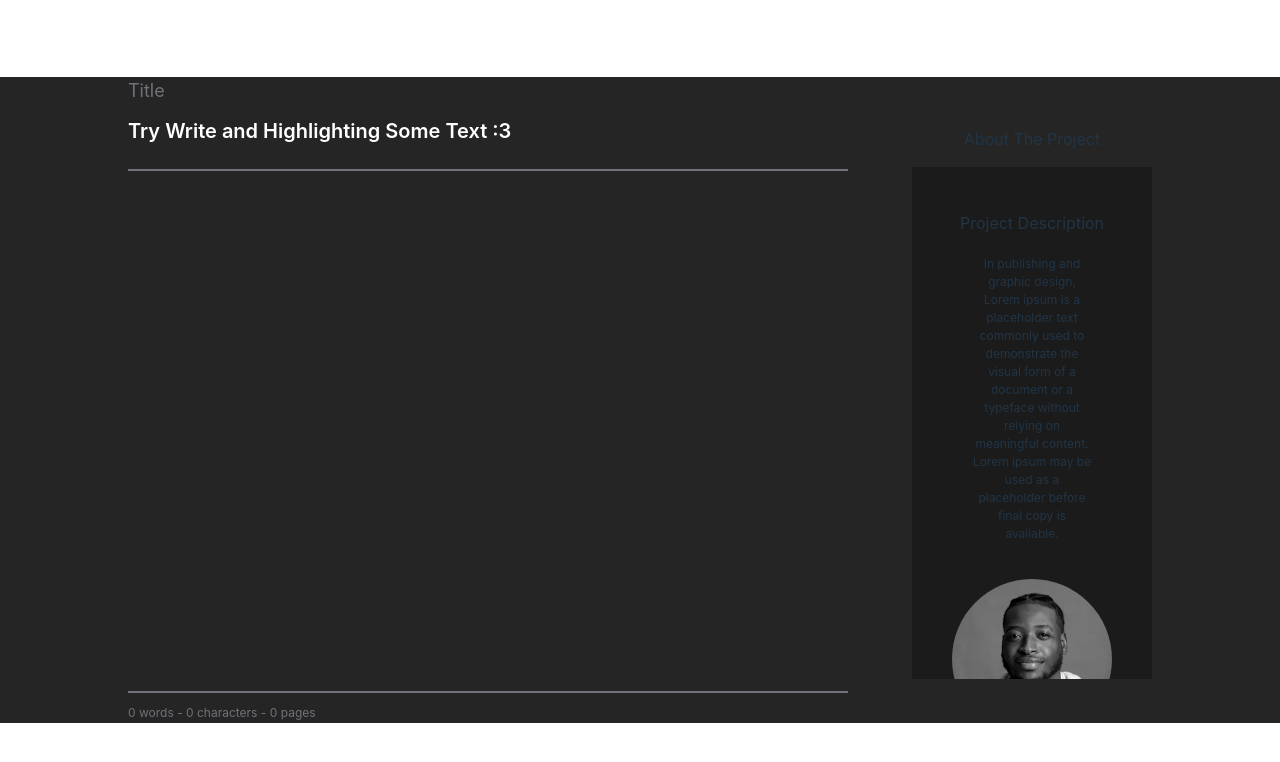
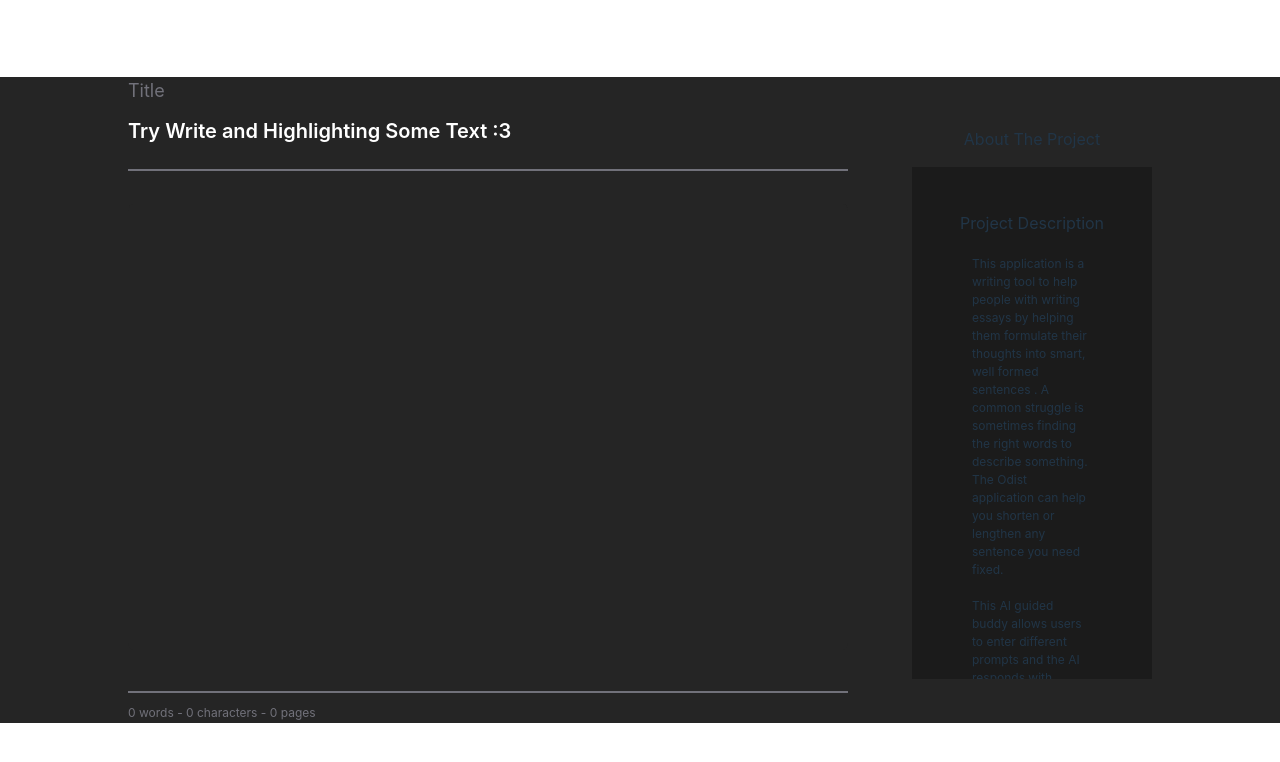
Before and after one commit to Artists-for-Humanity/OdistAI, a React (Vite) app in the folder client/: page / in a window 1280 px wide. Shown: the top 762 px of the page. Built offline with nearby package versions, Linux system fonts and the light colour scheme.

Commit message:
align text left and added project info paragraph

```diff
--- a/client/src/App.tsx
+++ b/client/src/App.tsx
@@ -80,13 +80,14 @@ function App() {
         <div className="flex flex-col justify-center items-center sm:w-full md:w-full lg:w-full xl:w-1/4 h-[80vh] gap-4 mt-1.5">
           <h3 className="text-center">About The Project</h3>
           <div className="flex flex-col h-4/5 items-center w-full overflow-y-auto gap-y-8 text-center p-5 bg-[#1B1B1B]">
-            <div className="pt-6 flex flex-col items-center text-center gap-y-5">
+            <div className="pt-6 flex flex-col items-center text-left gap-y-5">
               <h3>Project Description</h3>
               <p className="text-[12px] px-10 pb-4">
-                In publishing and graphic design, Lorem ipsum is a placeholder
-                text commonly used to demonstrate the visual form of a document
-                or a typeface without relying on meaningful content. Lorem ipsum
-                may be used as a placeholder before final copy is available.
+                This application is a writing tool to help people with writing essays by helping them formulate their thoughts into smart, well formed sentences . A common struggle is sometimes finding the right words to describe something. The Odist application can help you shorten or lengthen any sentence you need fixed.
+
+                <br></br><br></br>This AI guided buddy allows users to enter different prompts and the AI responds with helpful solutions for their essay. Odist uses ChatGPT as the supporting AI model to respond to the given question asked by the user.
+
+                <br></br><br></br>This helpful form of AI can take a user's average essay and turn it into a well written response. This application is still a work in progress, but due to the efforts from the teens and mentors it is up and running.
               </p>
               <img className="rounded-full w-40" src={Handy} alt="image" />
               <p className="text-[14px] mt-2">Handy D.</p>
```
